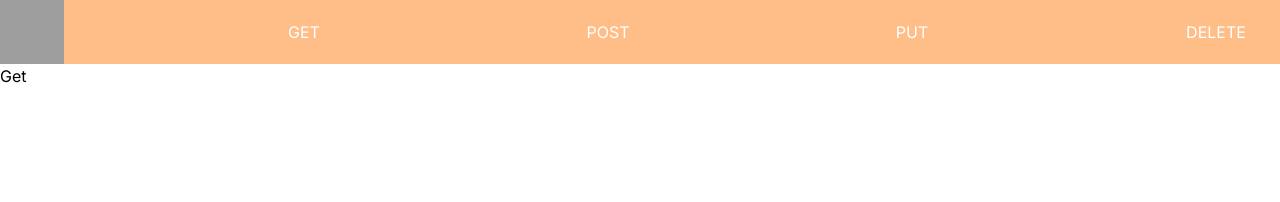
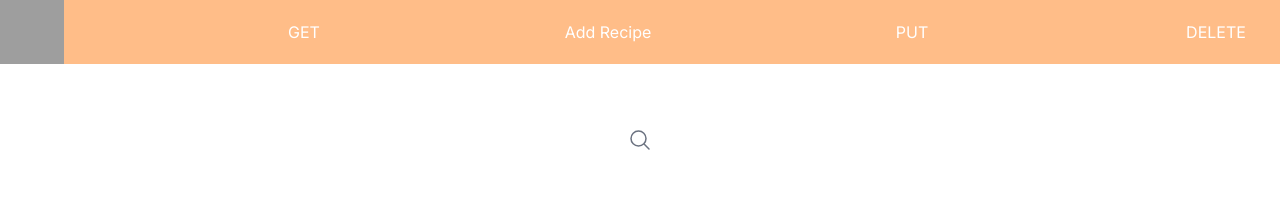
Before and after one commit to mkk100/macNcheese-Frontend, a Next.js app: page /Get in a window 1280 px wide. Shown: the top 202 px of the page. Built offline with nearby package versions, Linux system fonts and the light colour scheme; grey boxes are pictures that could not be loaded.

Commit message:
get works

```diff
--- a/src/app/Get/page.tsx
+++ b/src/app/Get/page.tsx
@@ -1,8 +1,54 @@
+"use client";
+import { useState } from "react";
 import { Navbar } from "../Navbar";
 
-export default function Get(){
+interface Recipe {
+  name: string;
+  ingredients: string;
+  directions: string;
+}
 
-    return <div>
-        <Navbar/>
-        Get</div>
+export default function Get() {
+  const [recipe, setRecipe] = useState([]);
+  async function getRecipe() {
+    const res = await fetch("http://localhost:8080/api/recipes");
+    const finalRes = await res.json();
+    setRecipe(finalRes);
+    console.log(finalRes);
+  }
+
+  return (
+    <div>
+      <Navbar />
+      <form className="flex items-center justify-center mt-16">
+
+        <svg
+          xmlns="http://www.w3.org/2000/svg"
+          fill="none"
+          viewBox="0 0 24 24"
+          strokeWidth="1.5"
+          stroke="currentColor"
+          className="w-6 h-6 text-gray-500"
+          onClick={getRecipe}
+        >
+          <path
+            strokeLinecap="round"
+            strokeLinejoin="round"
+            d="m21 21-5.197-5.197m0 0A7.5 7.5 0 1 0 5.196 5.196a7.5 7.5 0 0 0 10.607 10.607Z"
+          />
+        </svg>
+      </form>
+      {recipe.map((rec: Recipe, index: number) => (
+        <div key={index} className="p-4 border-b border-gray-300">
+          <h2 className="text-xl font-bold">{rec.name}</h2>
+          <p className="mt-2">
+            <strong>Directions:</strong> {rec.directions}
+          </p>
+          <p className="mt-2">
+            <strong>Ingredients:</strong> {rec.ingredients}
+          </p>
+        </div>
+      ))}
+    </div>
+  );
 }
--- a/src/app/Navbar.tsx
+++ b/src/app/Navbar.tsx
@@ -10,7 +10,7 @@ export const Navbar = () => {
         GET
       </a>
       <a href="/Post" className="h-16 w-32 bg-[#ffbd88] transition-opacity ease-in duration-200 opacity-100 hover:opacity-70 text-center flex items-center justify-center text-white">
-        POST
+        Add Recipe
       </a>
       <a href="/Put" className="h-16 w-32 bg-[#ffbd88] transition-opacity ease-in duration-200 opacity-100 hover:opacity-70 text-center flex items-center justify-center text-white">
         PUT
--- a/src/app/Post/page.tsx
+++ b/src/app/Post/page.tsx
@@ -1,10 +1,36 @@
+'use client'
+import { FormEvent } from "react";
 import { Navbar } from "../Navbar";
+import axios from "axios";
 
 export default function Put() {
+  async function onSubmit(event:FormEvent<HTMLFormElement>){
+    event.preventDefault()
+    console.log(event.currentTarget.value)
+    const formData = new FormData(event.currentTarget)
+  }
   return (
     <div>
       <Navbar />
-      Post
+      <form className="flex flex-col items-center mt-16" onSubmit={onSubmit}>
+      <input
+          type="text"
+          name="name"
+          placeholder="Recipe Name"
+          className="px-4 py-2 text-lg border border-gray-300 rounded mr-2"
+        /><br/>
+          <textarea
+          name="name"
+          placeholder="Ingredients" rows="5" cols="35"
+          className="px-4 py-2 text-lg border border-gray-300 rounded mr-2"
+        /><br/>
+          <textarea
+          name="name"
+          placeholder="Directions" rows="15" cols="35"
+          className="px-4 py-2 text-lg border border-gray-300 rounded mr-2"
+        /><br/>
+        <button className="bg-[#ffbd88] text-white w-32 h-12 rounded-lg">Add</button>
+      </form>
     </div>
   );
 }
```
Also changed, not shown: package.json (+6 -5 lines), 1 other file (tests, documents, lock files or other folders).
